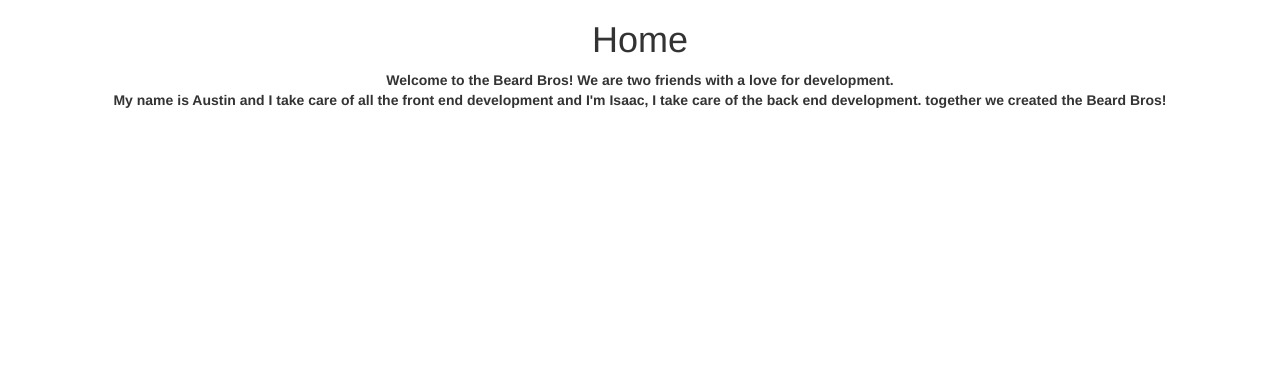
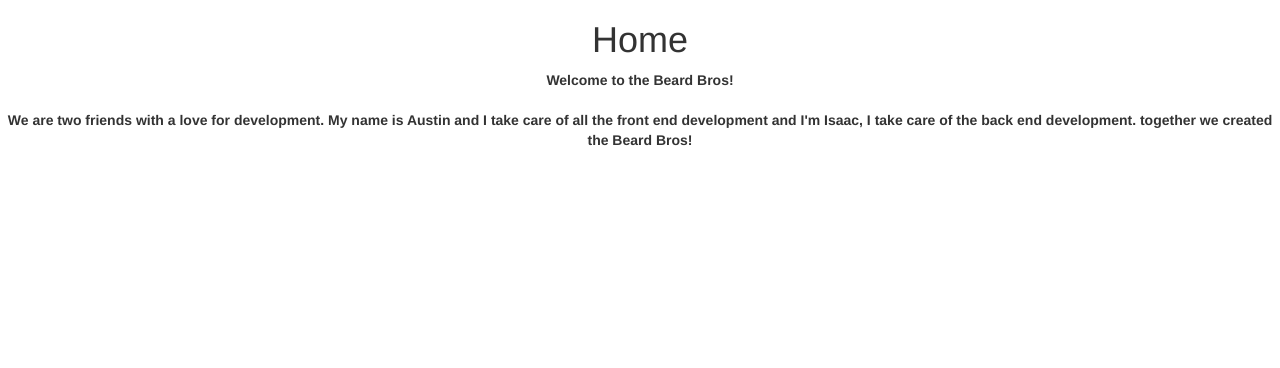
Before and after one commit to smitha95/BeardBros, a PHP site: page / in a window 1280 px wide. Shown: the part 52-420 px from the top of the page. Run offline with PHP 8.4, Linux system fonts and the light colour scheme.

Commit message:
blog update

```diff
--- a/public/index.php
+++ b/public/index.php
@@ -1,8 +1,8 @@
 <?php include 'templates/header.php'; ?>
 
 <h1>Home</h1>
-<p style="text-align:center; font-weight:bold;"> Welcome to the Beard Bros! We are
-    two friends with a love for development. <br/>
+<p style="text-align:center; font-weight:bold;"> Welcome to the Beard Bros! <br/><br/>We are
+    two friends with a love for development.
     My name is Austin and I take care of all the front end development and I'm Isaac, I take care of the back end development.
     together we created the Beard Bros!</p>
 
```
